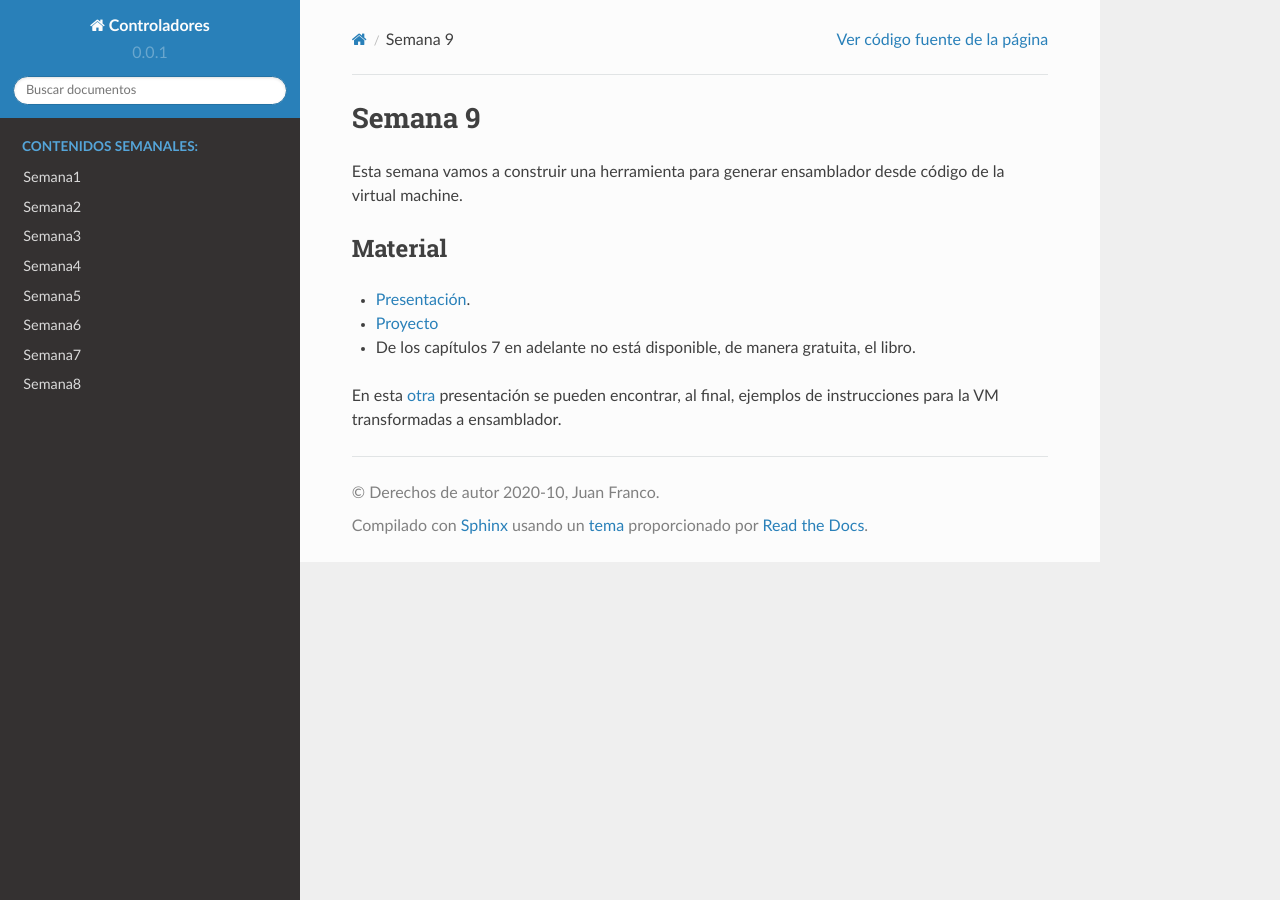
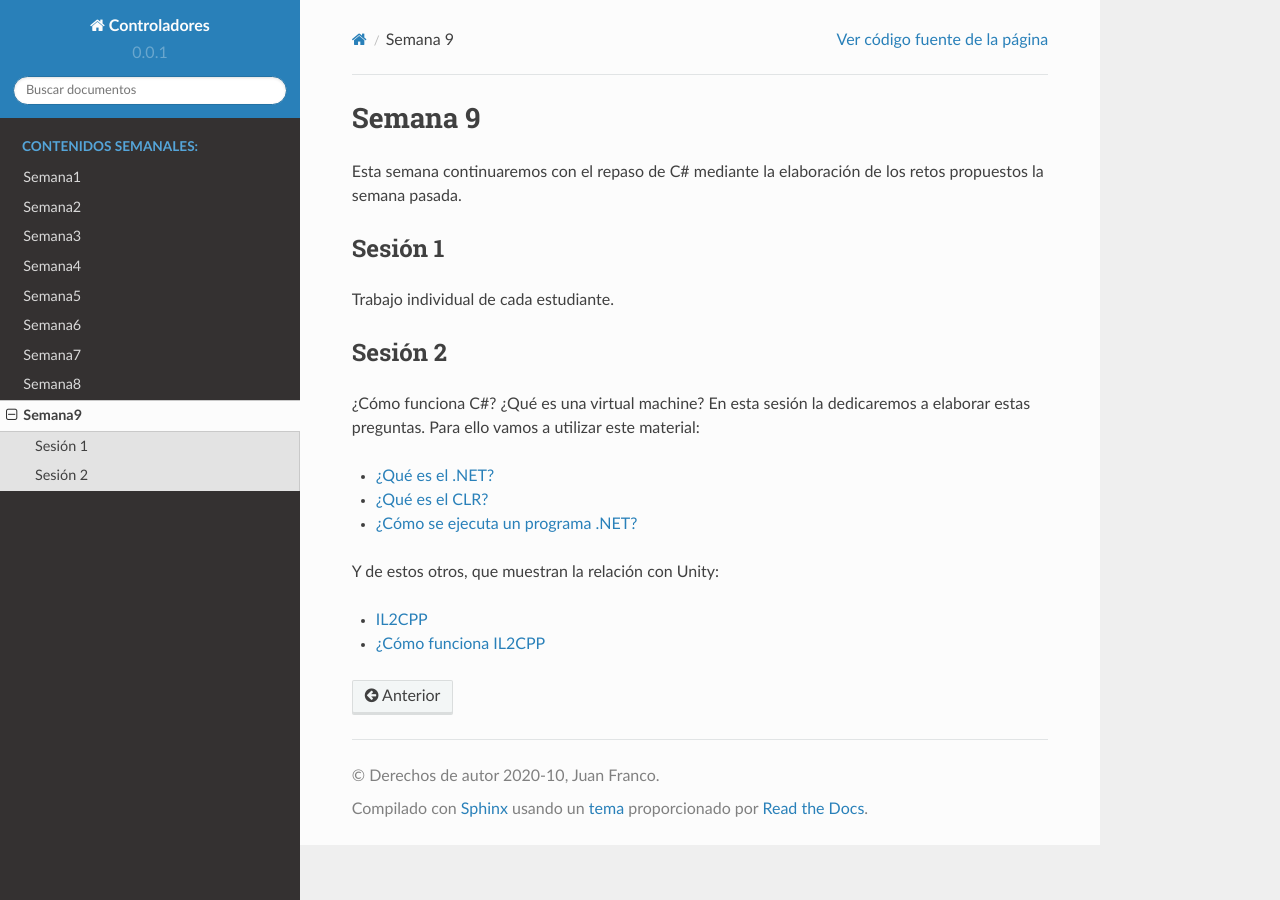
Before and after one commit to juanferfranco/controladores, a Sphinx documentation site: the page built from docs/_semana9/semana9.rst, in a window 1280 px wide. Built offline with Sphinx 7.4.7 and the Read the Docs theme 2.0.0, drawn with Linux system fonts in a browser that asks for light colours.

Commit message:
add week 9

```diff
--- a/docs/_semana9/semana9.rst
+++ b/docs/_semana9/semana9.rst
@@ -1,12 +1,24 @@
 Semana 9
 ===========
-Esta semana vamos a construir una herramienta para generar ensamblador desde código de la virtual machine.
 
-Material
+Esta semana continuaremos con el repaso de C# mediante la elaboración de
+los retos propuestos la semana pasada.
+
+Sesión 1
 ---------
-* `Presentación <https://drive.google.com/file/d/19fe1PeGnggDHymu4LlVY08KmDdhMVRpm/view>`__.
-* `Proyecto <https://www.nand2tetris.org/project07>`__
-* De los capítulos 7 en adelante no está disponible, de manera gratuita, el libro.
+Trabajo individual de cada estudiante.
 
-En esta `otra <https://drive.google.com/open?id=1yBdCaRHgc2jk-3Se37IeBRZP1NiMo59uduRNZt28jVQ>`__ presentación se pueden
-encontrar, al final, ejemplos de instrucciones para la VM transformadas a ensamblador.
+Sesión 2
+---------
+
+¿Cómo funciona C#? ¿Qué es una virtual machine? En esta sesión la dedicaremos
+a elaborar estas preguntas. Para ello vamos a utilizar este material:
+
+* `¿Qué es el .NET? <https://dotnettutorials.net/lesson/dotnet-framework/>`__
+* `¿Qué es el CLR? <https://dotnettutorials.net/lesson/common-language-runtime-dotnet/>`__
+* `¿Cómo se ejecuta un programa .NET? <https://dotnettutorials.net/lesson/dotnet-program-execution-process/>`__
+
+Y de estos otros, que muestran la relación con Unity:
+
+* `IL2CPP <https://docs.unity3d.com/Manual/IL2CPP.html>`__
+* `¿Cómo funciona IL2CPP <https://docs.unity3d.com/Manual/IL2CPP.html>`__
--- a/docs/index.rst
+++ b/docs/index.rst
@@ -74,3 +74,4 @@ SÓLO ESTE CURSO REQUIERE 8 HORAS DE TRABAJO INDEPENDIENTE SEMANAL.
    Semana6 <_semana6/semana6>
    Semana7 <_semana7/semana7>
    Semana8 <_semana8/semana8>
+   Semana9 <_semana9/semana9>
```
